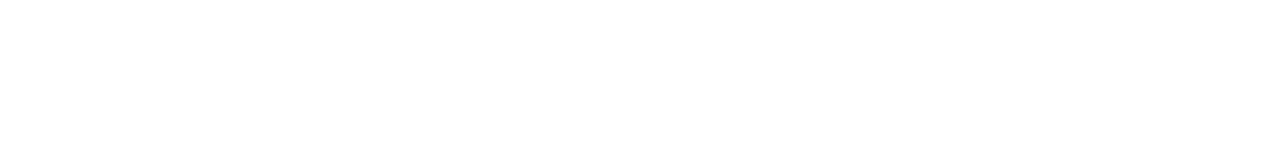
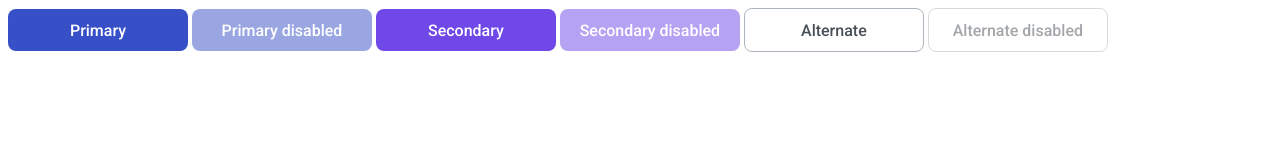
Before and after one commit to js-tasks-ru/htmlcss-20230911-4_aleksandr36, a website: page 03-lection1/01-button/index.html in a window 1280 px wide. Drawn offline with Linux system fonts and the light colour scheme.

Commit message:
add solution for dz2: - create button

```diff
--- a/03-lection1/01-button/button.css
+++ b/03-lection1/01-button/button.css
@@ -1 +1,57 @@
 /* Стилизация кнопки */
+
+.button {
+  display: inline-block;
+  text-align: center;
+  border-radius: 8px;
+  cursor: pointer;
+  outline: none;
+  border: none;
+  padding: 0.725rem 0.5rem;
+  min-width: 180px;
+  color: var(--text-color);
+  background-color: var(--white);
+  font-size: var(--font-size);
+  font-weight: 500;
+  word-wrap: break-word;
+  user-select: none;
+  transition: color 200ms ease-in-out, border 200ms ease-in-out,
+    opacity 200ms ease-in-out, background 200ms ease-in-out;
+}
+
+.button:active {
+  transform: scale(0.98);
+}
+
+.button:disabled {
+  opacity: 0.5;
+  pointer-events: none;
+}
+
+.button_primary {
+  color: var(--text-color-light);
+  background: var(--primary);
+}
+
+.button_primary:hover {
+  background-color: var(--primary-darken);
+}
+
+.button_secondary {
+  color: var(--text-color-light);
+  background: var(--secondary);
+}
+
+.button_secondary:hover {
+  background-color: var(--secondary-darken);
+}
+
+.button_alternate {
+  color: var(--text-color-gray);
+  border: 1px solid var(--border-color);
+}
+
+.button_alternate:hover {
+  color: var(--text-color);
+  border-color: var(--border-color-darken);
+}
--- a/03-lection1/01-button/index.html
+++ b/03-lection1/01-button/index.html
@@ -1,11 +1,19 @@
 <!DOCTYPE html>
 <!-- Страница с кнопкой -->
 <html lang="ru">
-    <head>
-        <link rel="stylesheet" href="../../assets/css/main.css">
-        <link rel="stylesheet" href="./button.css">
-    </head>
-    <body>
 
-    </body>
+<head>
+    <link rel="stylesheet" href="../../assets/css/main.css">
+    <link rel="stylesheet" href="./button.css">
+</head>
+
+<body>
+    <button class="button button_primary">Primary</button>
+    <button class="button button_primary" disabled>Primary disabled</button>
+    <button class="button button_secondary">Secondary</button>
+    <button class="button button_secondary" disabled>Secondary disabled</button>
+    <button class="button button_alternate">Alternate</button>
+    <button class="button button_alternate" disabled>Alternate disabled</button>
+</body>
+
 </html>
--- a/assets/css/main.css
+++ b/assets/css/main.css
@@ -5,7 +5,9 @@
     --black: #212429;
     --pink: #F784AD;
     --purple: #7048E8;
+    --purple-darken: #5028C6;
     --blue: #374FC7;
+    --blue-darken: #2342C0;
     --red: #F03D3E;
     --grey-1: #F8F9FA;
     --grey-2: #DDE2E5;
@@ -16,7 +18,18 @@
     --success: var(--blue);
 
     --primary: var(--blue);
+    --primary-darken: var(--blue-darken);
     --secondary: var(--purple);
+    --secondary-darken: var(--purple-darken);
+
+    --border-color: var(--grey-3);
+    --border-color-darken: var(--grey-4);
+
+    --text-color: var(--black);
+    --text-color-gray: var(--grey-4);
+    --text-color-light: var(--white);
+
+    --font-size: 1rem;
 }
 
 * {
```
